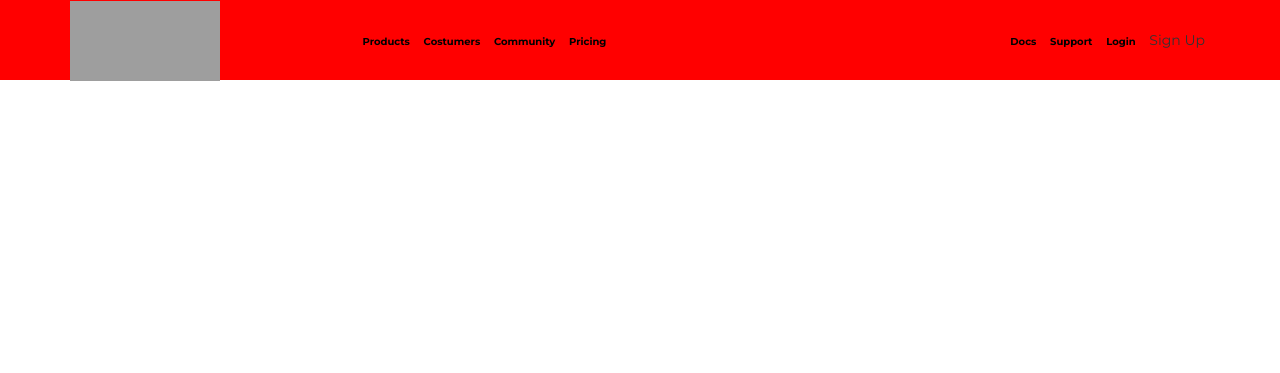
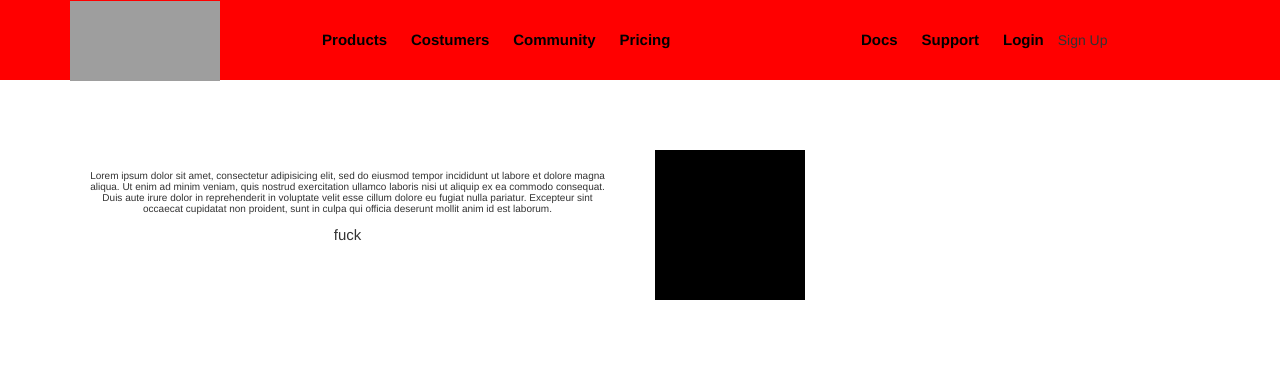
Before and after one commit to MartinaPolitano/html-css-digitalocean, a plain HTML site: page index.htm in a window 1280 px wide. Drawn offline with nearby package versions, Linux system fonts and the light colour scheme; grey boxes are pictures that could not be loaded.

Commit message:
Seconda modifica

```diff
--- a/css/style.css
+++ b/css/style.css
@@ -8,7 +8,7 @@
   left: 0;
   z-index: 1;
   height: 80px;
-  font-family: 'Montserrat', sans-serif;
+  font-family: ;
   line-height: 80px;
   color: #black;
   background-color: red;
@@ -16,13 +16,46 @@
 
 .header_top .list-inline li a {
   font-weight: bold;
-  font-size: 10px;
+  font-size: 15px;
   text-decoration: none;
   color: black;
-  padding-left: ;
+  margin-left: 10px;
 }
 
 .logo {
   width: 150px;
   height: 80px;
 }
+
+/* jumbo */
+
+.bg_green {
+  background-image: url();
+}
+
+.jumbo {
+  margin-top: 80px;
+  padding: 70px 0;
+}
+
+.jumbo_text {
+  max-width: 900px;
+  padding: 0 15px;
+  margin: auto;
+  color: #black;
+  text-align: center;
+}
+
+.jumbo_text h1 {
+  font-size: 10px;
+}
+
+.jumbo_text p {
+  font-size: 15px;
+}
+
+.jumbo_box {
+ background-color: black;
+ width: 150px;
+ height: 150px;
+}
--- a/index.htm
+++ b/index.htm
@@ -18,13 +18,13 @@
     <div class="header_top">
      <div class="container">
       <div class="row">
-        <div class="col-xs-2 col-md-3">
+        <div class="col-xs-1 col-md-2">
 
             <img class="logo" src="https://i.pcmag.com/imagery/reviews/06IGOgIipf2dmkiXBsUunYT-7.fit_scale.size_1028x578.v_1569474162.jpg" alt="">
 
         </div>
-      <div class="col-xs-5 col-md-3">
-        <!-- navigation -->
+      <div class="col-xs-6 col-md-5 text-center">
+        <!-- navigation 1 -->
               <nav class="">
                 <ul class="list-inline">
                   <li><a href="#">Products</a></li>
@@ -34,8 +34,8 @@
                 </ul>
               </nav>
             </div>
-      <div class="col-xs-5 col-md-6 text-right">
-                <!-- navigation -->
+      <div class="col-xs-5 col-md-4 text-right">
+                <!-- navigation 2 -->
                 <nav class="">
                   <ul class="list-inline">
                     <li><a href="#">Docs</a></li>
@@ -48,7 +48,33 @@
             </div>
           </div>
         </div>
-      </div>
+
+
+        <!-- /header top -->
+          <!-- jumbotron -->
+          <div class="jumbo bg_green">
+            <div class="container">
+              <div class="row">
+                <div class="col-xs-6 col-md-6">
+                  <div class="jumbo_text">
+                  <h1>Lorem ipsum dolor sit amet, consectetur adipisicing elit, sed do eiusmod tempor incididunt ut labore et dolore magna aliqua. Ut enim ad minim veniam, quis nostrud exercitation ullamco laboris nisi ut aliquip ex ea commodo consequat. Duis aute irure dolor in reprehenderit in voluptate velit esse cillum dolore eu fugiat nulla pariatur. Excepteur sint occaecat cupidatat non proident, sunt in culpa qui officia deserunt mollit anim id est laborum.</h1>
+                  <p>fuck</p>
+                  </div>
+                </div>
+                 <div class="col-xs-6 col-md-6">
+                   <div class="jumbo_box">
+
+                   </div>
+
+                 </div>
+               </div>
+
+
+
+
+          <!-- /jumbotron -->
+        </header>
+        <!-- header -->
 
 
 
```
